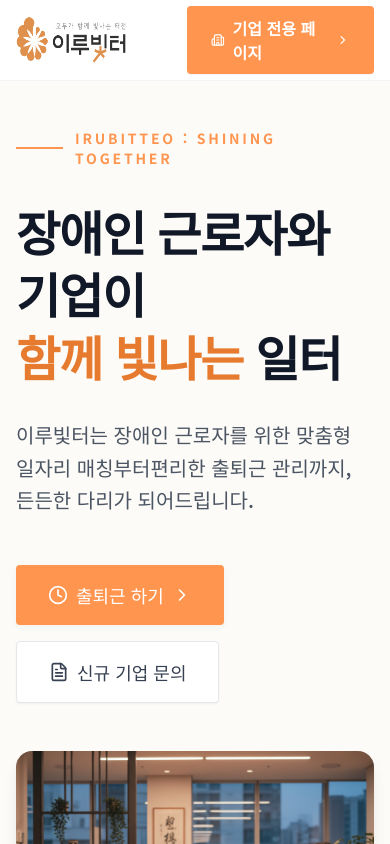
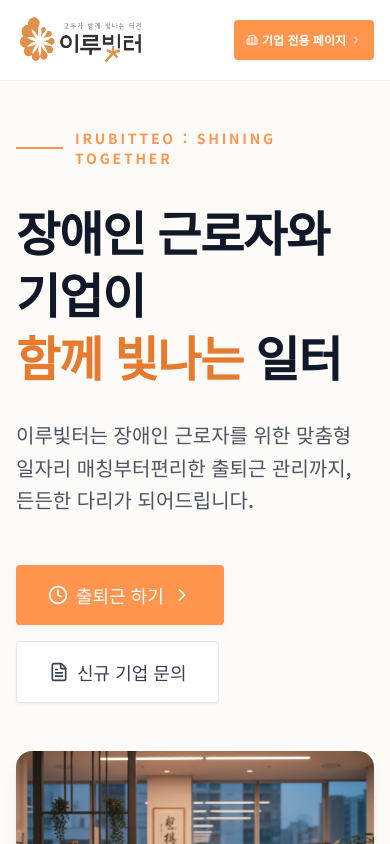
Before and after one commit to etax119-arch/irubitteo, a Next.js app: page / in a window 390 px wide. Shown: the top 844 px of the page. Built offline with nearby package versions, Linux system fonts and the light colour scheme; no server answers; a web font is replaced by a local one.

Commit message:
수정/개선 #5
commit c3c9bfc2829ac6735dd14e176e585b0613c92363
Author: hyson0807 <simsgood0807@gmail.com>
Date:   Mon Feb 16 21:24:04 2026 +0900

    수정

commit 8baae1dad7eb7186bc2aa70bbf8a7d2407e908f8
Author: hyson0807 <simsgood0807@gmail.com>
Date:   Mon Feb 16 21:15:46 2026 +0900

    1

```diff
--- a/app/_components/Header.tsx
+++ b/app/_components/Header.tsx
@@ -25,11 +25,11 @@ export default function Header() {
           </nav>
           <Link
             href="/login/company"
-            className="text-base font-semibold text-white bg-duru-orange-500 px-6 py-2.5 rounded hover:bg-duru-orange-600 transition-colors flex items-center gap-2 shadow-sm"
+            className="text-xs sm:text-base font-semibold text-white bg-duru-orange-500 px-3 sm:px-6 h-10 rounded hover:bg-duru-orange-600 transition-colors flex items-center gap-1 sm:gap-2 shadow-sm whitespace-nowrap"
           >
-            <Building2 className="w-4 h-4" />
+            <Building2 className="w-3 h-3 sm:w-4 sm:h-4" />
             기업 전용 페이지
-            <ChevronRight className="w-4 h-4" />
+            <ChevronRight className="w-3 h-3 sm:w-4 sm:h-4" />
           </Link>
         </div>
       </div>
```
